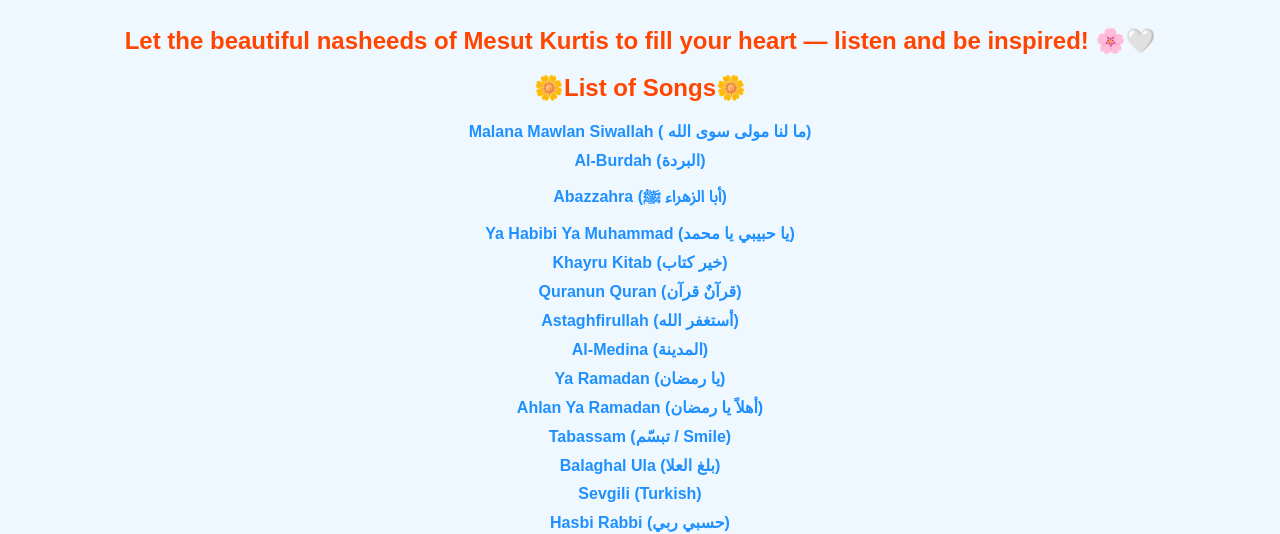
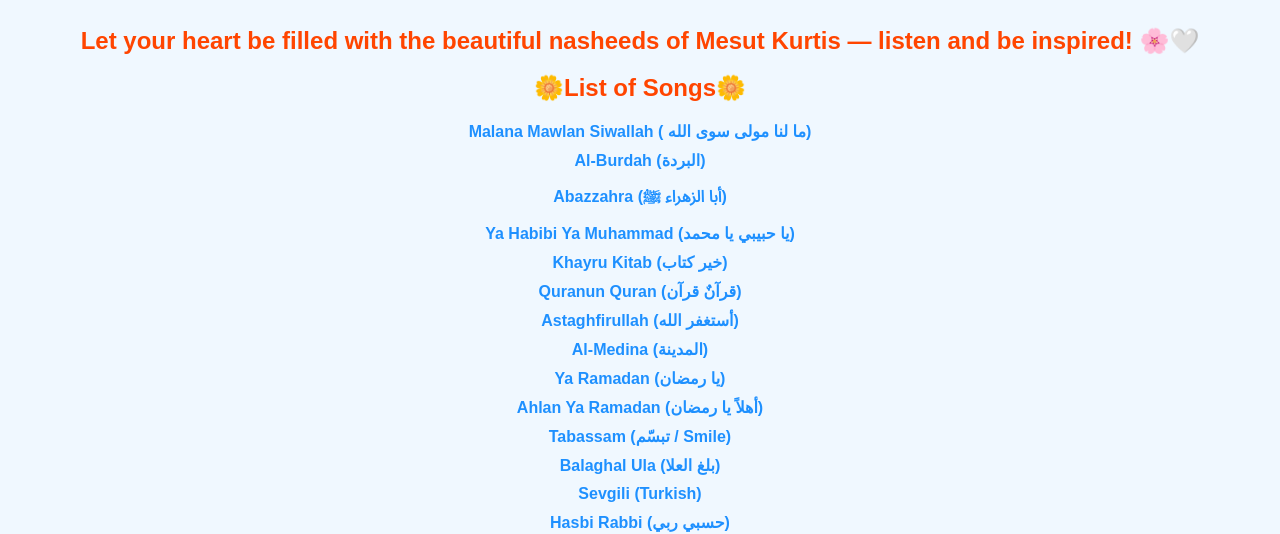
Before and after one commit to sbendahmane89/MyFavoritOne, a plain HTML site: page index.html in a window 1280 px wide. Shown: the part 274-808 px from the top of the page. Drawn offline with Linux system fonts and the light colour scheme.

Commit message:
Update index.html

```diff
--- a/index.html
+++ b/index.html
@@ -130,7 +130,7 @@
   }
 </script>
 
-<h2>Let the beautiful nasheeds of Mesut Kurtis to fill your heart — listen and be inspired! 🌸🤍</h2>
+<h2>Let your heart be filled with the beautiful nasheeds of Mesut Kurtis — listen and be inspired! 🌸🤍</h2>
 
 <h2>🌼List of Songs🌼</h2>
 <ul>
```
